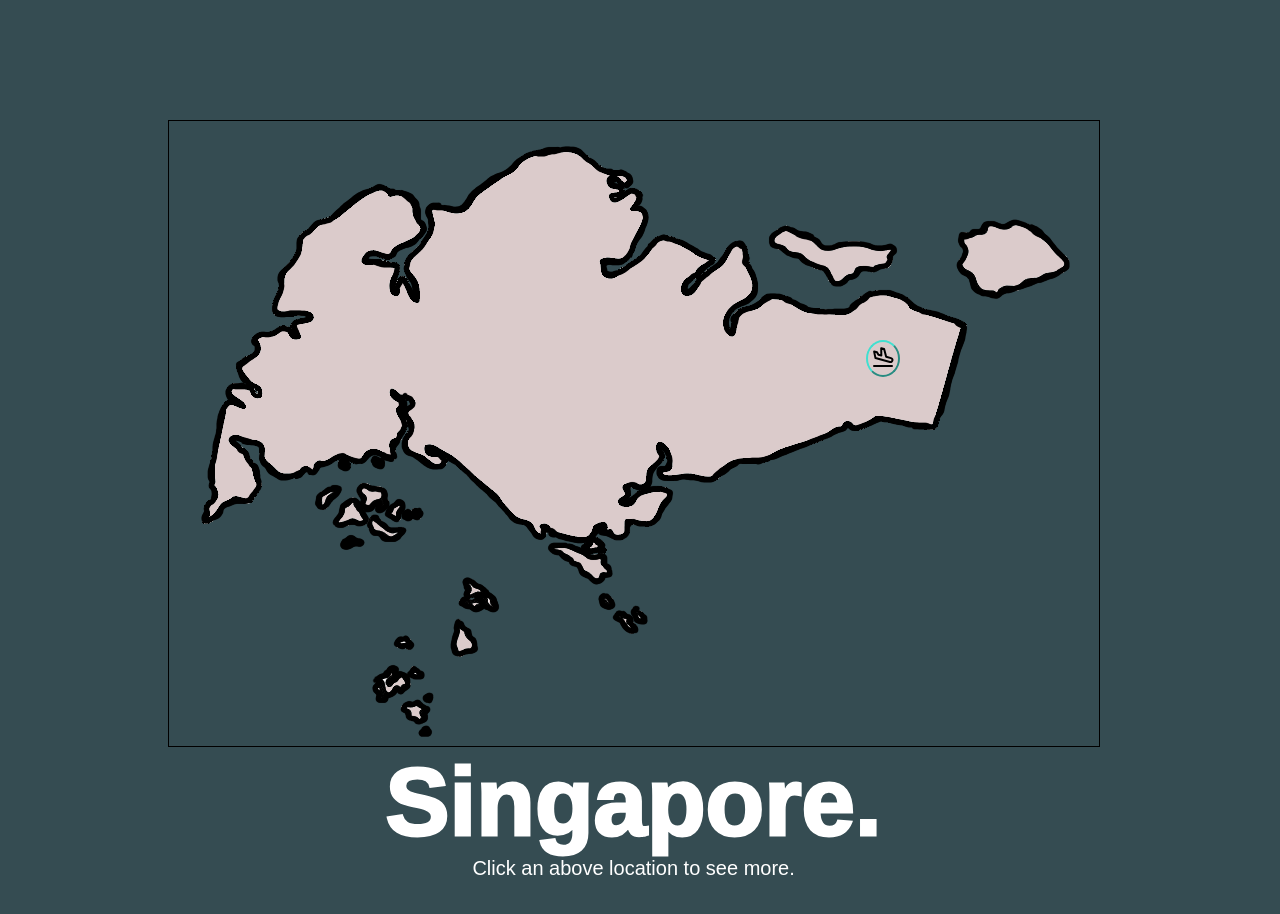
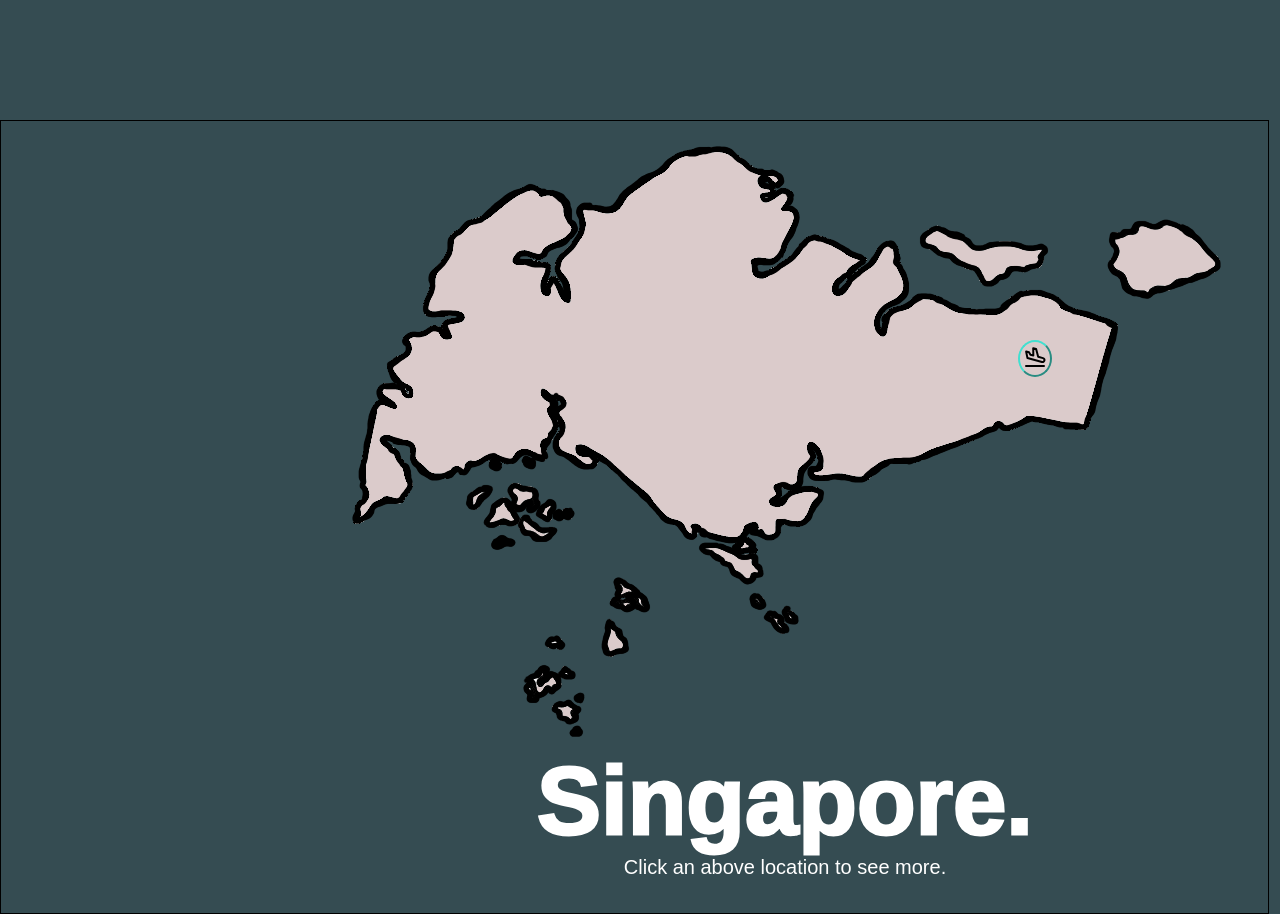
Before and after one commit to cadeclark101/cade-in-asia, a React (Create React App) app: page / in a window 1280 px wide. Shown: the part 1480-2394 px from the top of the page. Built offline with nearby package versions, Linux system fonts and the light colour scheme.

Commit message:
Added sliding left animation

```diff
--- a/src/App.css
+++ b/src/App.css
@@ -74,10 +74,8 @@
 #singapore-section-container {
   width: 99vw;
   height: 99vh;
-}
-
-#singapore-body-area {
   align-items: center;
   display: flex;
   flex-direction: column;
+  border: 1px solid black;
 }
--- a/src/App.js
+++ b/src/App.js
@@ -43,9 +43,7 @@ function App() {
       </div>
 
       <div id="singapore-section-container">
-        <div id="singapore-body-area">
           <Singapore />
-        </div>
       </div>
     </div>
   )
--- a/src/Singapore.css
+++ b/src/Singapore.css
@@ -1,11 +1,15 @@
-#singapore-map-image-container-default-view {
+#main-default-map-view-container{
     position: relative;
-    transition: all .3s ease;
     border: 1px solid black;
+    transition:1s;
+}
+
+#singapore-map-image-container {
+    position: relative;
   }
 
 
-#singapore-title-container-default-view {
+#singapore-title-container {
     position: relative;
 }
 
@@ -15,15 +19,22 @@
     height: 25px;
     top: 35%;
     left: 75%;
-    background: none;
 }
 
 #singapore-airport-view-container {
     width: 100%;
-    border: solid 1px black;
 }
 
 #singapore-airport-view-text-container {
     width: 100%;
-    border: 1px solid black;
 }
+
+.main-default-map-view-container{
+    position: absolute;
+    left: 25%;
+    transition: left 1s;
+}
+
+.main-default-map-view-container.icon-clicked {
+    left: 50%;
+}
--- a/src/Singapore.js
+++ b/src/Singapore.js
@@ -1,5 +1,4 @@
-import React, { Component } from 'react';
-import { render } from 'react-dom';
+import React, { Component, useState } from 'react';
 
 import './Singapore.css';
 
@@ -9,32 +8,6 @@ import IconButton from './IconButton';
 
 import singapore_map from './img/singapore_map.png';
 import plane_arrival_icon from './img/plane_arrival.svg';
-import arrow_big_right_lines from './img/arrow_big_right_lines.svg'
-
-class DefaultMapView extends Component {
-    render() {
-        return (
-            <React.Fragment>
-                <div id="singapore-map-image-container-default-view">
-                    <Map className="singapore-map-image" map_location={singapore_map} map_image_height={"75%"} map_image_width={"auto"} image_alt={"map of singapore"} />
-
-                    <div id="singapore-map-icon-container-default-view">
-                        <IconButton id="plane-arrival-icon-button" icon_location={plane_arrival_icon} onClick={() => clickIconButton()}/>
-                    </div>
-                </div>
-
-                <div id="singapore-title-container-default-view">
-                    <Title main_title={"Singapore."} sub_title={"Click an above location to see more."} />
-                </div>
-            </React.Fragment>
-        )
-    }
-}
-
-
-function clickIconButton(){
-    console.log("through");
-}
 
 class AirportView extends Component {
 
@@ -54,23 +27,36 @@ class AirportView extends Component {
 }
 
 
-export default class Singapore extends Component {
-    constructor() {
-        super();
-        this.state = { _show_airport_view: false }
+export default function Singapore() { {
+
+    const [showAirportView, setShowAirportView] = useState(true);
+    const wrapperRef = React.useRef();
+
+    function animateMap() {
+        var wrapper = wrapperRef.current;
+        console.log(wrapper);
+        wrapper.classList.toggle('icon-clicked');
     }
 
-    showAirportView = (bool) => {
-        this.setState({
-            show_airport_view: bool
-        });
-      }
-
-    render() {
         return(
             <React.Fragment>
-                <DefaultMapView />
-                { this.state.show_airport_view && (<AirportView />) }
+                <div ref={wrapperRef} className="main-default-map-view-container">
+
+                    <div id="singapore-map-image-container">
+                        <Map className="singapore-map-image" map_location={singapore_map} map_image_height={"75%"} map_image_width={"auto"} image_alt={"map of singapore"} />
+
+                        <div id="singapore-map-icon-container-default-view">
+                            <IconButton id="plane-arrival-icon-button" icon_location={plane_arrival_icon} onClick={() => { setShowAirportView(s => !s); animateMap();}}/>
+                        </div>
+                    </div>
+
+                    <div id="singapore-title-container">
+                        <Title main_title={"Singapore."} sub_title={"Click an above location to see more."} />
+                    </div>
+
+                </div>
+
+                {!showAirportView ? <AirportView /> : null}
 
             </React.Fragment>
         )
--- a/src/Title.css
+++ b/src/Title.css
@@ -13,4 +13,5 @@
     font-size: 6em;
     margin-top: 0px;
     margin-bottom: 0px;
+    text-align: center;
 }
```
